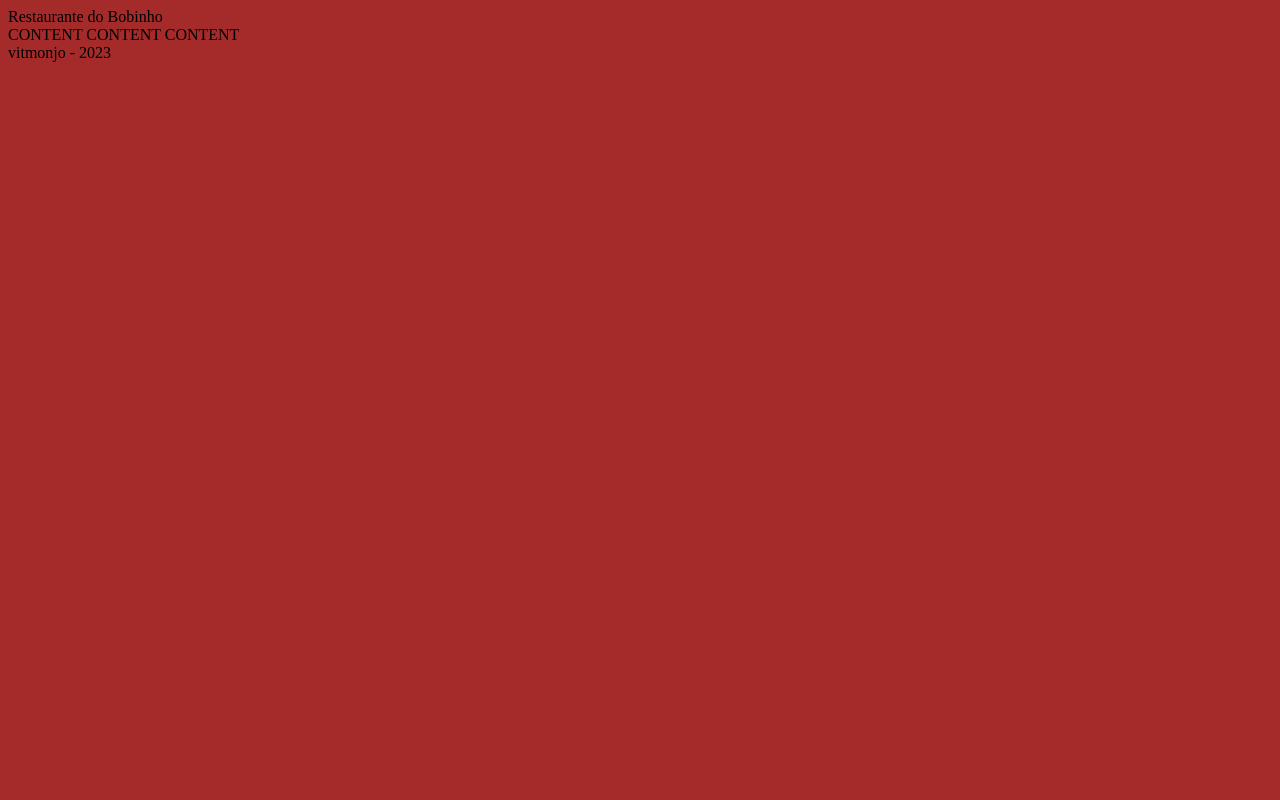
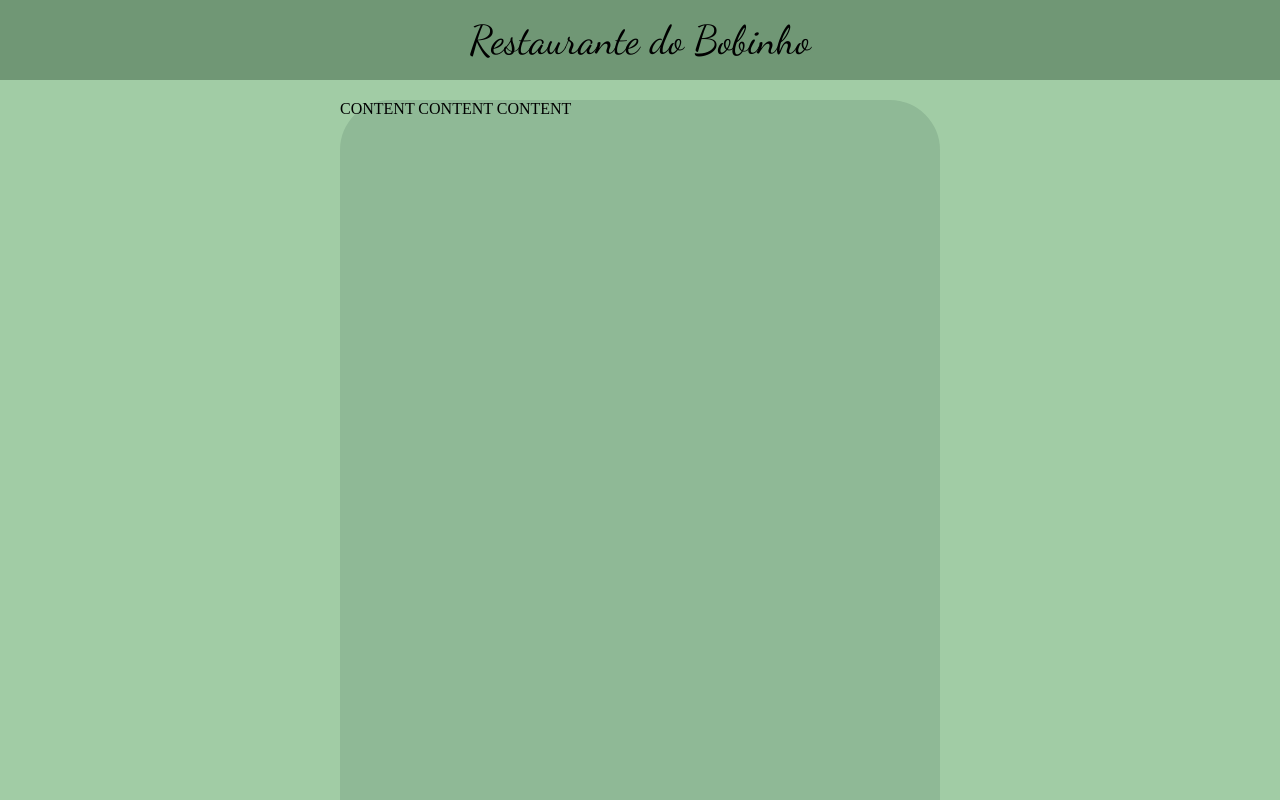
Before and after one commit to vitmonjo/restaurant-page, a website built with webpack: page dist/index.html in a window 1280 px wide. Shown: the top 800 px of the page. Built offline with nearby package versions, Linux system fonts and the light colour scheme.

Commit message:
styles configuration

```diff
--- a/src/style.css
+++ b/src/style.css
@@ -1,3 +1,45 @@
+@import url('https://fonts.googleapis.com/css2?family=Dancing+Script&display=swap');
+@import url('https://fonts.googleapis.com/css2?family=Chakra+Petch:wght@300&display=swap');
+
 * {
-  background-color: brown;
+  margin: 0;
+  border: 0;
+  box-sizing: border-box;
 }
+
+#content {
+  display: grid;
+  grid-template-rows: 80px 1fr 50px;
+  height: 100vh;
+}
+
+.header {
+  background-color: rgb(112, 151, 117);
+  font-family: 'Dancing Script', cursive;
+  font-size: 2.5rem;
+  text-align: center;
+  line-height: 80px;
+}
+
+.background {
+  background-color: rgb(161, 204, 165);
+  display: flex;
+  justify-content: center;
+  align-items: center;
+}
+
+.content {
+  background-color: rgb(143, 185, 150);
+  width: 600px;
+  height: 900px;
+  margin: 20px;
+  border-radius: 50px;
+}
+
+.footer {
+  background-color: rgb(112, 151, 117);
+  font-family: 'Chakra Petch', sans-serif;
+  font-size: 1.3rem;
+  text-align: center;
+  line-height: 50px;
+}
```
